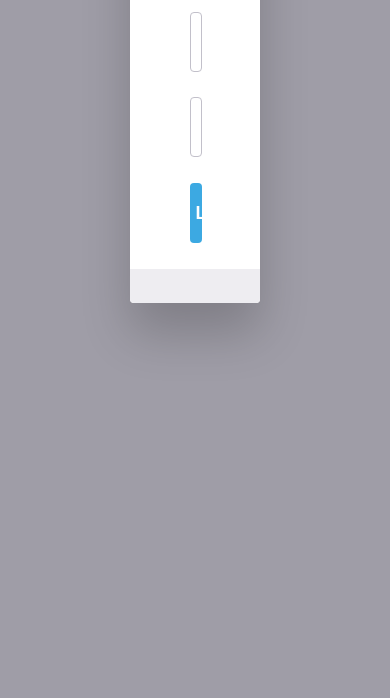
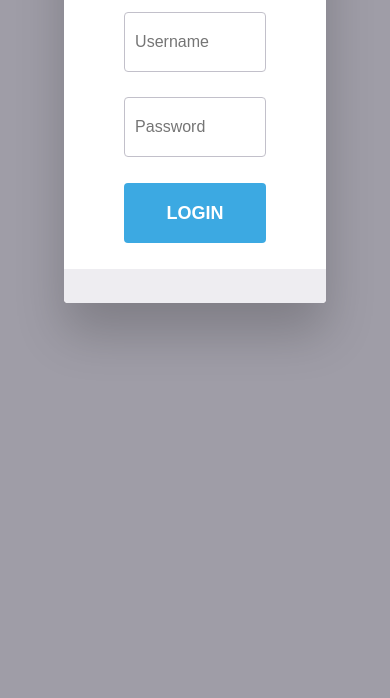
Before and after one commit to AaldertKroes/DataCon_FrontEnd, a plain HTML site: page html/login.html in a window 390 px wide. Shown: the part 146-844 px from the top of the page. Drawn offline with Linux system fonts and the light colour scheme.

Commit message:
mobile better login page
increased the width of the login box on smaller screens

```diff
--- a/css/login.css
+++ b/css/login.css
@@ -114,3 +114,9 @@ i {
     padding: 10px 0;
     border-radius: 0 0 4px 4px;
 }
+
+@media only screen and (max-width: 700px) {
+    #form-box {
+        width: 70%;
+    }
+}
```
